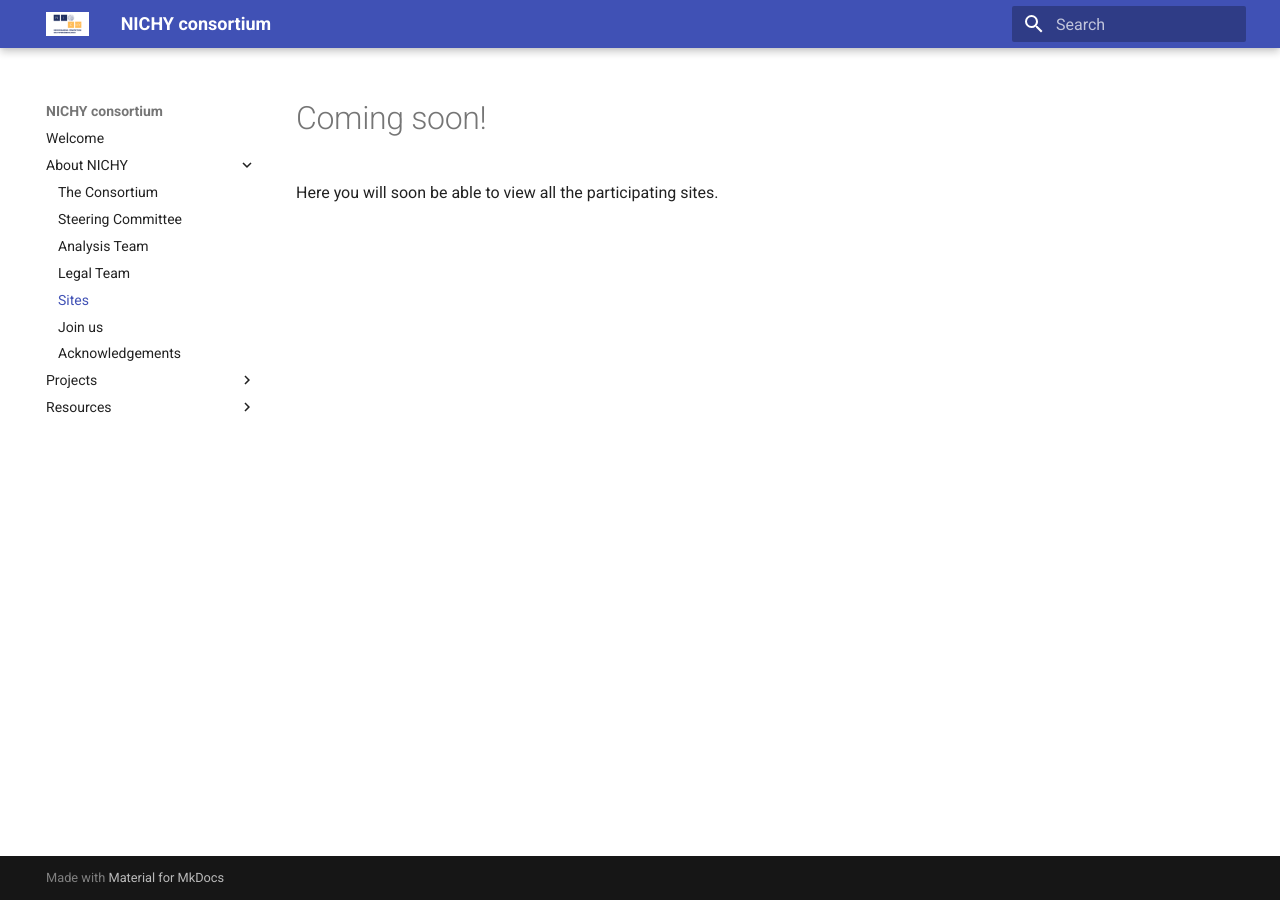
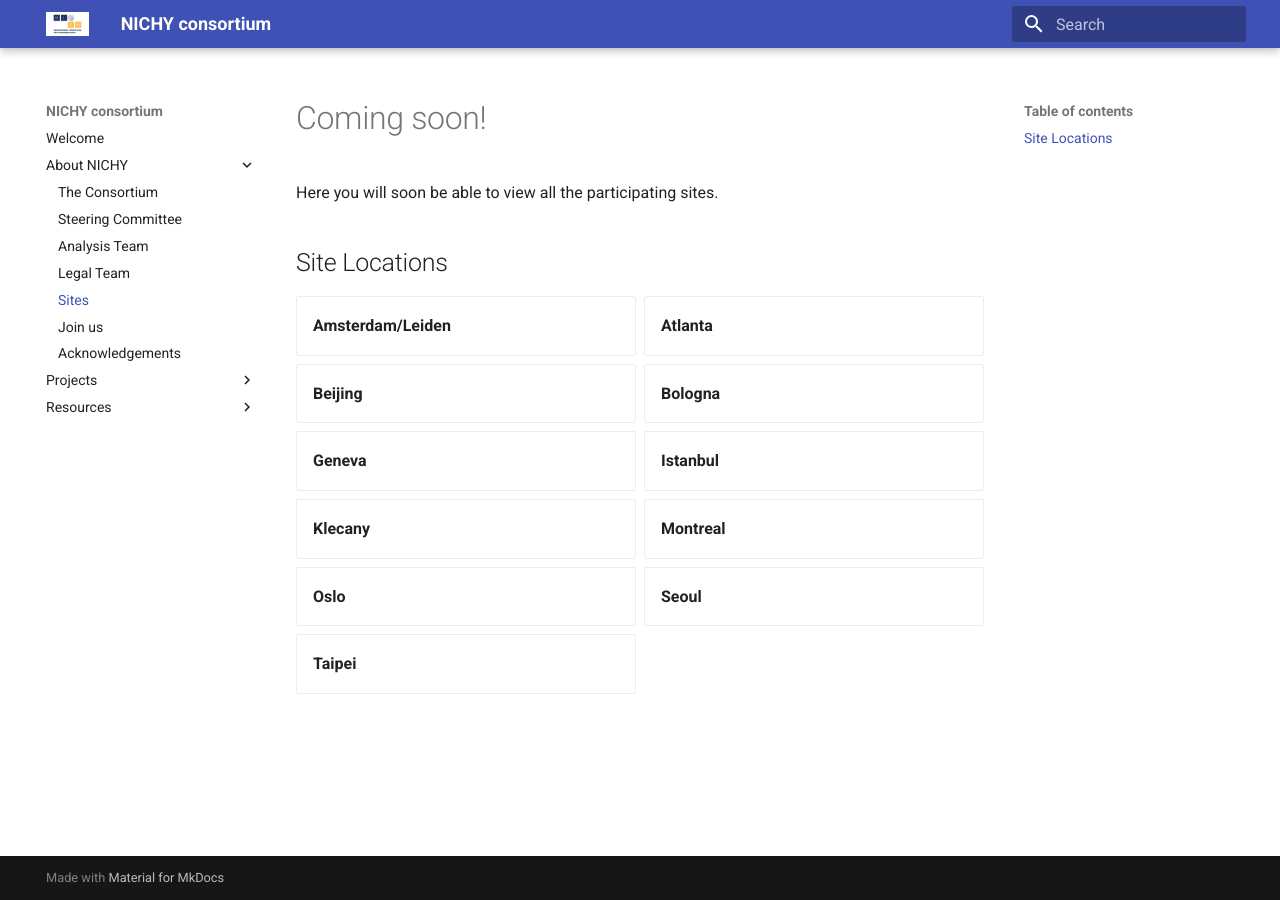
Before and after one commit to nichy-consortium/nichy, an MkDocs documentation site: the page built from docs/working_group/existing_sites.md, in a window 1280 px wide. Built offline with MkDocs 1.6.1 and Material for MkDocs 9.7.7, drawn with Linux system fonts in a browser that asks for light colours.

Commit message:
Add new site locations to existing_sites.md

```diff
--- a/docs/working_group/existing_sites.md
+++ b/docs/working_group/existing_sites.md
@@ -5,13 +5,22 @@ Here you will soon be able to view all the participating sites.
 <!--
 
 # Global sites in XYZ WG
+-->
 
 ## Site Locations
 
 <div class="grid cards" markdown>
 
-- **City 1**
-- **City 2**
+- **Amsterdam/Leiden**
+- **Atlanta**
+- **Beijing**
+- **Bologna**
+- **Geneva**
+- **Istanbul**
+- **Klecany**
+- **Montreal**
+- **Oslo**
+- **Seoul**
+- **Taipei**
 
 </div>
--->
```
